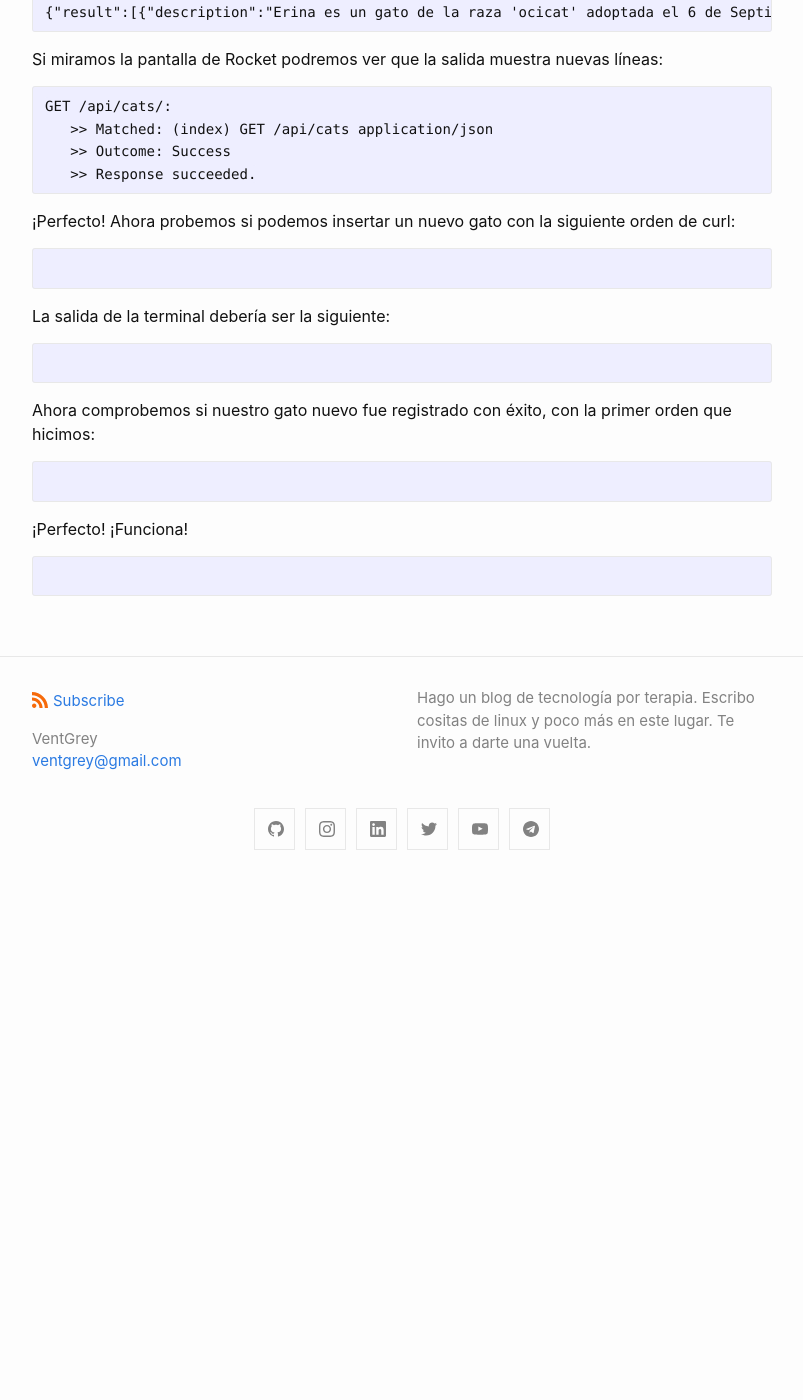
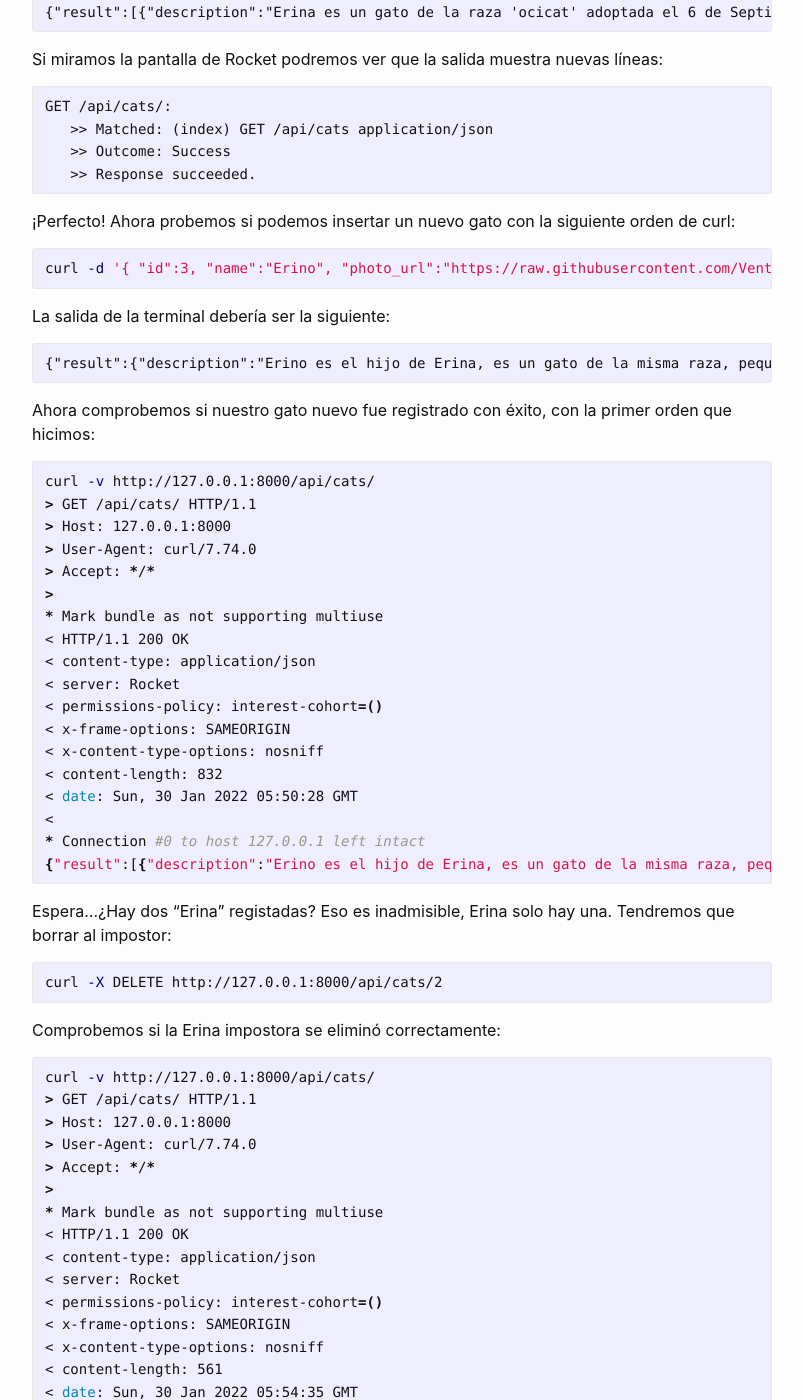
Before and after one commit to VentGrey/ventgrey.github.io, a Jekyll site: the page built from _posts/2022-01-24-como-crear-y-consumir-una-REST-api-en-rust-con-rocket.md, in a window 1280 px wide and 1400 px high, scrolled down 35753 px. Shown: the whole window, without its empty margins (238-1041 px from the left). Built offline with Jekyll 4.4.1, drawn with Linux system fonts in a browser that asks for light colours; before the commit the page ends 36638 px from its top, so only the background shows below that; some of the changed text lies outside the part shown.

Commit message:
Update 2022-01-24-como-crear-y-consumir-una-REST-api-en-rust-con-rocket.md

````diff
--- a/_posts/2022-01-24-como-crear-y-consumir-una-REST-api-en-rust-con-rocket.md
+++ b/_posts/2022-01-24-como-crear-y-consumir-una-REST-api-en-rust-con-rocket.md
@@ -1275,23 +1275,65 @@ GET /api/cats/:
 ¡Perfecto! Ahora probemos si podemos insertar un nuevo gato con la siguiente orden de curl:
 
 ```sh
-
+curl -d '{ "id":3, "name":"Erino", "photo_url":"https://raw.githubusercontent.com/VentGrey/ventgrey.github.io/master/assets/img/erino.jpeg", "is_adopted":true, "description":"Erino es el hijo de Erina, es un gato de la misma raza, pequeño y travieso. Le gusta dormir estirado" }' -H 'Content-Type: application/json' http://127.0.0.1:8000/api/cats
 ```
 
 La salida de la terminal debería ser la siguiente:
 
 ```
-
+{"result":{"description":"Erino es el hijo de Erina, es un gato de la misma raza, pequeño y travieso. Le gusta dormir estirado","id":3,"is_adopted":true,"name":"Erino","photo_url":"https://raw.githubusercontent.com/VentGrey/ventgrey.github.io/master/assets/img/erino.jpeg"},"status":true}
 ```
 
 Ahora comprobemos si nuestro gato nuevo fue registrado con éxito, con la primer orden que hicimos:
 
 ```sh
-
+curl -v http://127.0.0.1:8000/api/cats/                                                                         ~*   Trying 127.0.0.1:8000...* Connected to 127.0.0.1 (127.0.0.1) port 8000 (#0)
+> GET /api/cats/ HTTP/1.1
+> Host: 127.0.0.1:8000
+> User-Agent: curl/7.74.0
+> Accept: */*
+>
+* Mark bundle as not supporting multiuse
+< HTTP/1.1 200 OK
+< content-type: application/json
+< server: Rocket
+< permissions-policy: interest-cohort=()
+< x-frame-options: SAMEORIGIN
+< x-content-type-options: nosniff
+< content-length: 832
+< date: Sun, 30 Jan 2022 05:50:28 GMT
+<
+* Connection #0 to host 127.0.0.1 left intact
+{"result":[{"description":"Erino es el hijo de Erina, es un gato de la misma raza, pequeño y travieso. Le gusta dormir estirado","id":3,"is_adopted":true,"name":"Erino","photo_url":"https://raw.githubusercontent.com/VentGrey/ventgrey.github.io/master/assets/img/erino.jpeg"},{"description":"Erina es un gato de la raza 'ocicat' adoptada el 6 de Septiembre del 2021, es una gata tranquila y traviesa.","id":2,"is_adopted":true,"name":"Erina","photo_url":"https://raw.githubusercontent.com/VentGrey/ventgrey.github.io/master/assets/img/erina.jpg"},{"description":"Erina es un gato de la raza 'ocicat' adoptada el 6 de Septiembre del 2021, es una gata tranquila y traviesa.","id":1,"is_adopted":true,"name":"Erina","photo_url":"https://raw.githubusercontent.com/VentGrey/ventgrey.github.io/master/assets/img/erina.jpg"}],"status":200}
 ```
 
-¡Perfecto! ¡Funciona!
+Espera...¿Hay dos "Erina" registadas? Eso es inadmisible, Erina solo hay una. Tendremos que borrar al impostor:
 
+```sh
+curl -X DELETE http://127.0.0.1:8000/api/cats/2
 ```
 
+Comprobemos si la Erina impostora se eliminó correctamente:
+
+```sh
+curl -v http://127.0.0.1:8000/api/cats/                                                                         ~*   Trying 127.0.0.1:8000...* Connected to 127.0.0.1 (127.0.0.1) port 8000 (#0)
+> GET /api/cats/ HTTP/1.1
+> Host: 127.0.0.1:8000
+> User-Agent: curl/7.74.0
+> Accept: */*
+>
+* Mark bundle as not supporting multiuse
+< HTTP/1.1 200 OK
+< content-type: application/json
+< server: Rocket
+< permissions-policy: interest-cohort=()
+< x-frame-options: SAMEORIGIN
+< x-content-type-options: nosniff
+< content-length: 561
+< date: Sun, 30 Jan 2022 05:54:35 GMT
+<
+* Connection #0 to host 127.0.0.1 left intact
+{"result":[{"description":"Erino es el hijo de Erina, es un gato de la misma raza, pequeño y travieso. Le gusta dormir estirado","id":3,"is_adopted":true,"name":"Erino","photo_url":"https://raw.githubusercontent.com/VentGrey/ventgrey.github.io/master/assets/img/erino.jpeg"},{"description":"Erina es un gato de la raza 'ocicat' adoptada el 6 de Septiembre del 2021, es una gata tranquila y traviesa.","id":1,"is_adopted":true,"name":"Erina","photo_url":"https://raw.githubusercontent.com/VentGrey/ventgrey.github.io/master/assets/img/erina.jpg"}],"status":200}
 ```
+
+## Creando un frontend para nuestra API
````
